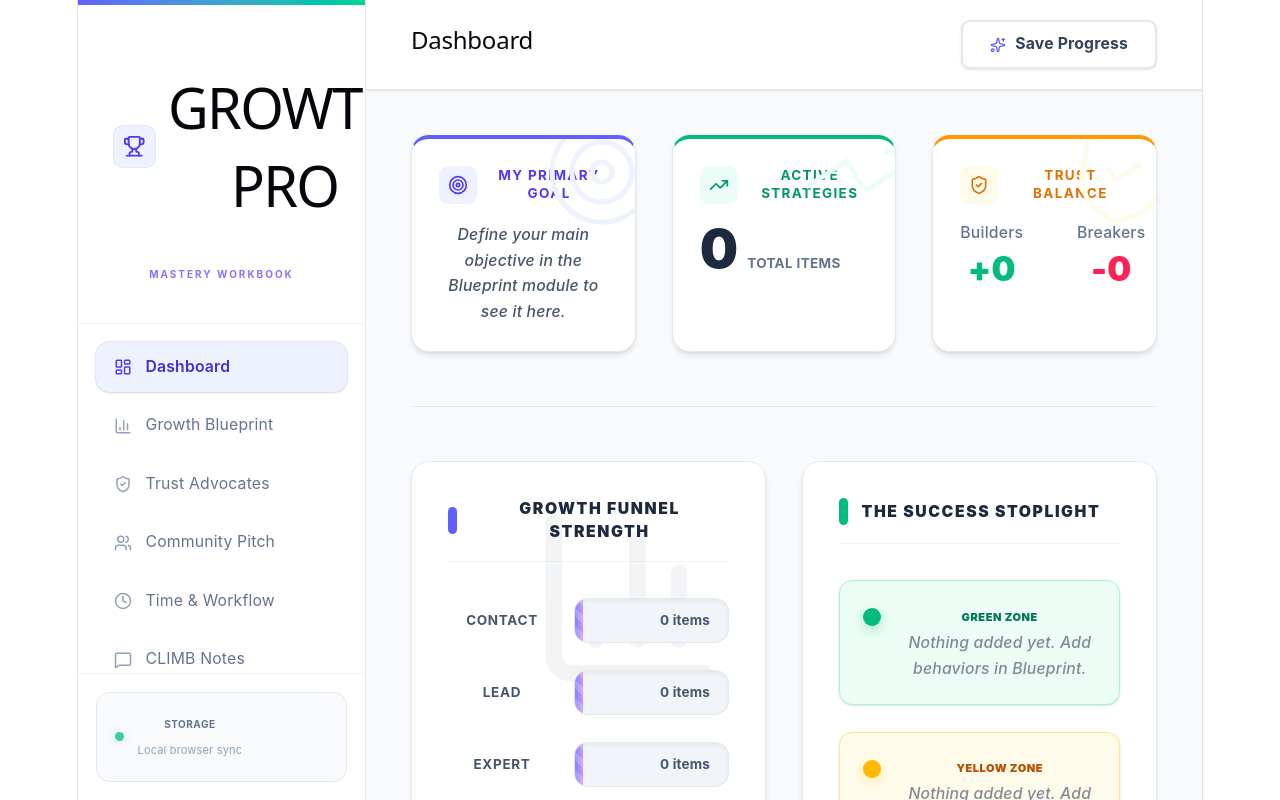
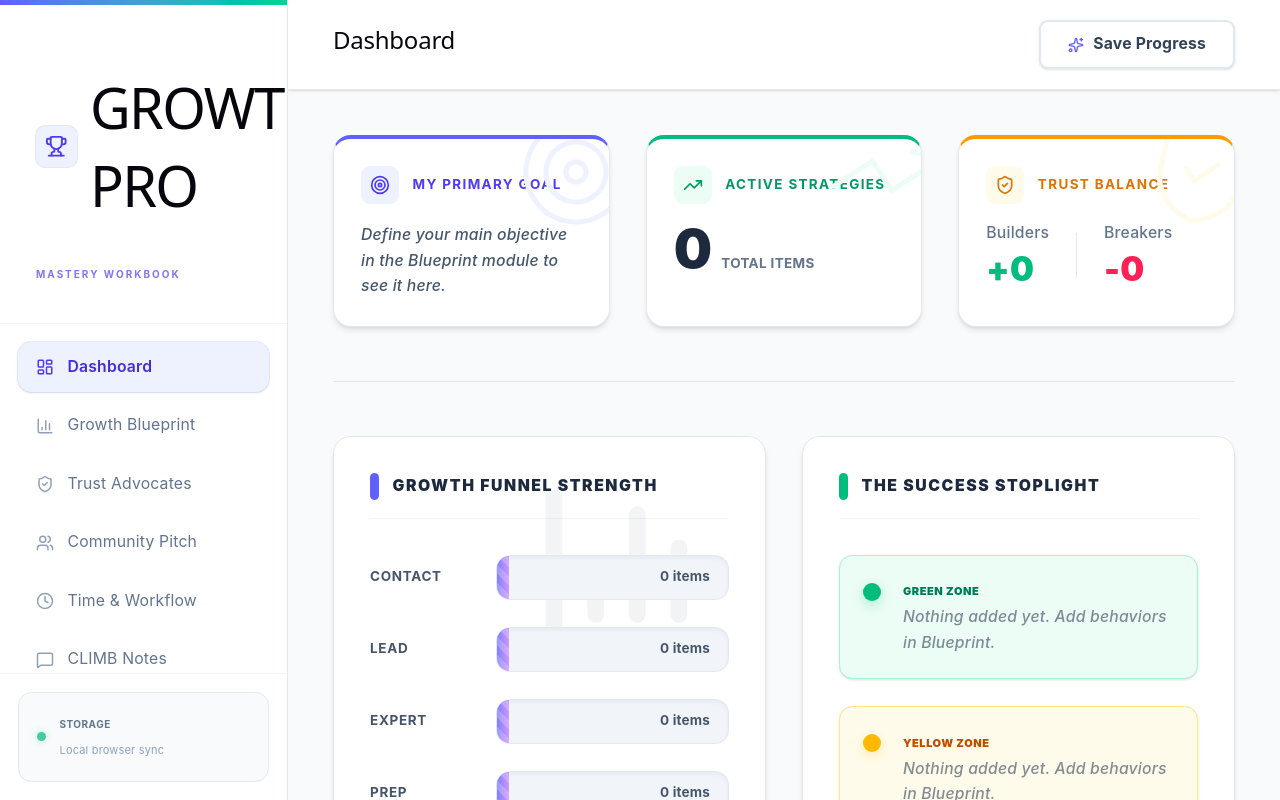
Before and after one commit to jafarclemons-lang/my-react-app, a React (Vite) app: page / in a window 1280 px wide. Built offline with nearby package versions, Linux system fonts and the light colour scheme.

Commit message:
Fix app margins and full-width layout

```diff
--- a/src/index.css
+++ b/src/index.css
@@ -1,16 +1,12 @@
 @import "tailwindcss";
+
 :root {
   --text: #6b6375;
   --text-h: #08060d;
-  --bg: #fff;
+  --bg: #0f172a;
   --border: #e5e4e7;
   --code-bg: #f4f3ec;
   --accent: #aa3bff;
-  --accent-bg: rgba(170, 59, 255, 0.1);
-  --accent-border: rgba(170, 59, 255, 0.5);
-  --social-bg: rgba(244, 243, 236, 0.5);
-  --shadow:
-    rgba(0, 0, 0, 0.1) 0 10px 15px -3px, rgba(0, 0, 0, 0.05) 0 4px 6px -2px;
 
   --sans: system-ui, 'Segoe UI', Roboto, sans-serif;
   --heading: system-ui, 'Segoe UI', Roboto, sans-serif;
@@ -25,46 +21,39 @@
   text-rendering: optimizeLegibility;
   -webkit-font-smoothing: antialiased;
   -moz-osx-font-smoothing: grayscale;
-
-  @media (max-width: 1024px) {
-    font-size: 16px;
-  }
 }
 
-@media (prefers-color-scheme: dark) {
-  :root {
-    --text: #9ca3af;
-    --text-h: #f3f4f6;
-    --bg: #16171d;
-    --border: #2e303a;
-    --code-bg: #1f2028;
-    --accent: #c084fc;
-    --accent-bg: rgba(192, 132, 252, 0.15);
-    --accent-border: rgba(192, 132, 252, 0.5);
-    --social-bg: rgba(47, 48, 58, 0.5);
-    --shadow:
-      rgba(0, 0, 0, 0.4) 0 10px 15px -3px, rgba(0, 0, 0, 0.25) 0 4px 6px -2px;
-  }
+html,
+body,
+#root {
+  margin: 0;
+  padding: 0;
+  min-height: 100%;
+  width: 100%;
+  box-sizing: border-box;
+}
 
-  #social .button-icon {
-    filter: invert(1) brightness(2);
-  }
+html {
+  background: #0f172a;
 }
 
 body {
-  margin: 0;
+  min-width: 320px;
+  min-height: 100vh;
+  background: #0f172a;
+  overflow-x: hidden;
 }
 
 #root {
-  width: 1126px;
-  max-width: 100%;
-  margin: 0 auto;
-  text-align: center;
-  border-inline: 1px solid var(--border);
-  min-height: 100svh;
-  display: flex;
-  flex-direction: column;
-  box-sizing: border-box;
+  min-height: 100vh;
+  background: #0f172a;
+}
+
+/* Make all elements calculate width more predictably */
+*,
+*::before,
+*::after {
+  box-sizing: inherit;
 }
 
 h1,
@@ -78,20 +67,15 @@ h1 {
   font-size: 56px;
   letter-spacing: -1.68px;
   margin: 32px 0;
-  @media (max-width: 1024px) {
-    font-size: 36px;
-    margin: 20px 0;
-  }
 }
+
 h2 {
   font-size: 24px;
   line-height: 118%;
   letter-spacing: -0.24px;
   margin: 0 0 8px;
-  @media (max-width: 1024px) {
-    font-size: 20px;
-  }
 }
+
 p {
   margin: 0;
 }
@@ -110,3 +94,18 @@ code {
   padding: 4px 8px;
   background: var(--code-bg);
 }
+
+@media (max-width: 1024px) {
+  :root {
+    font-size: 16px;
+  }
+
+  h1 {
+    font-size: 36px;
+    margin: 20px 0;
+  }
+
+  h2 {
+    font-size: 20px;
+  }
+}
```
